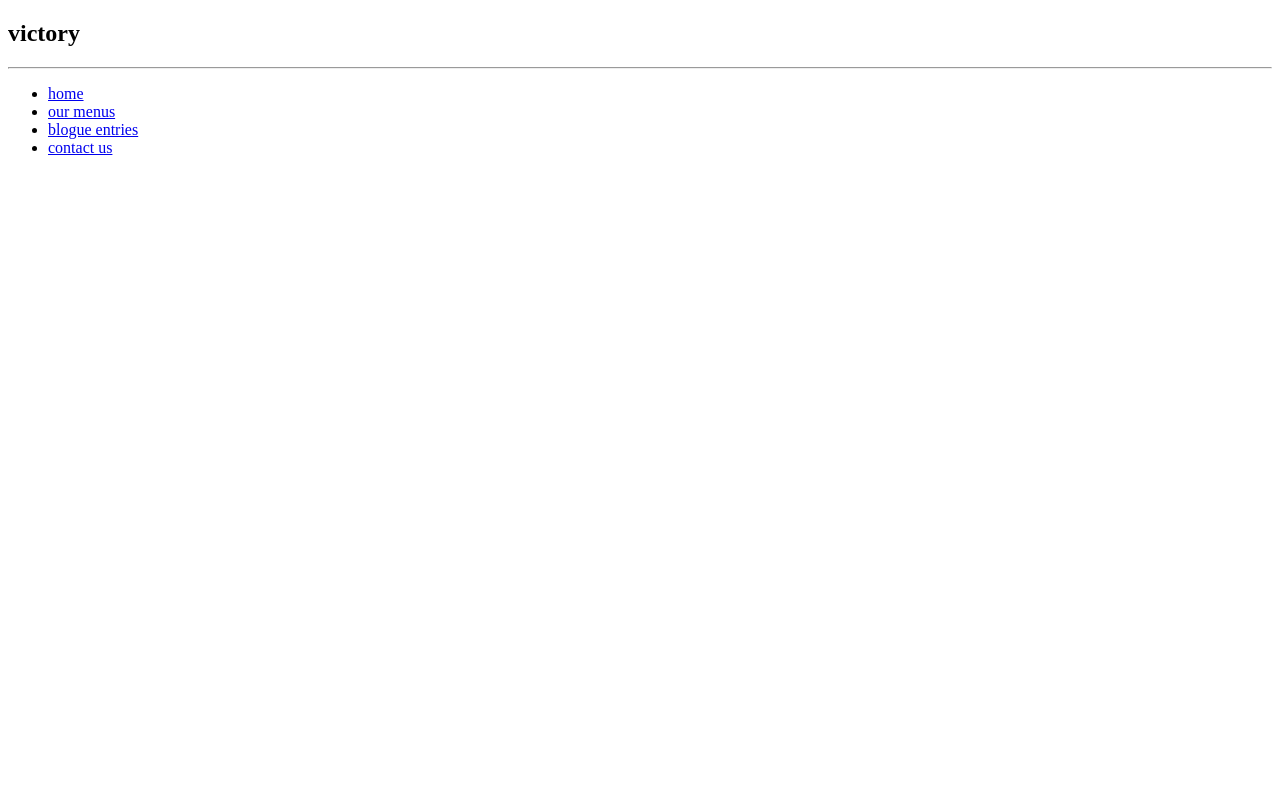
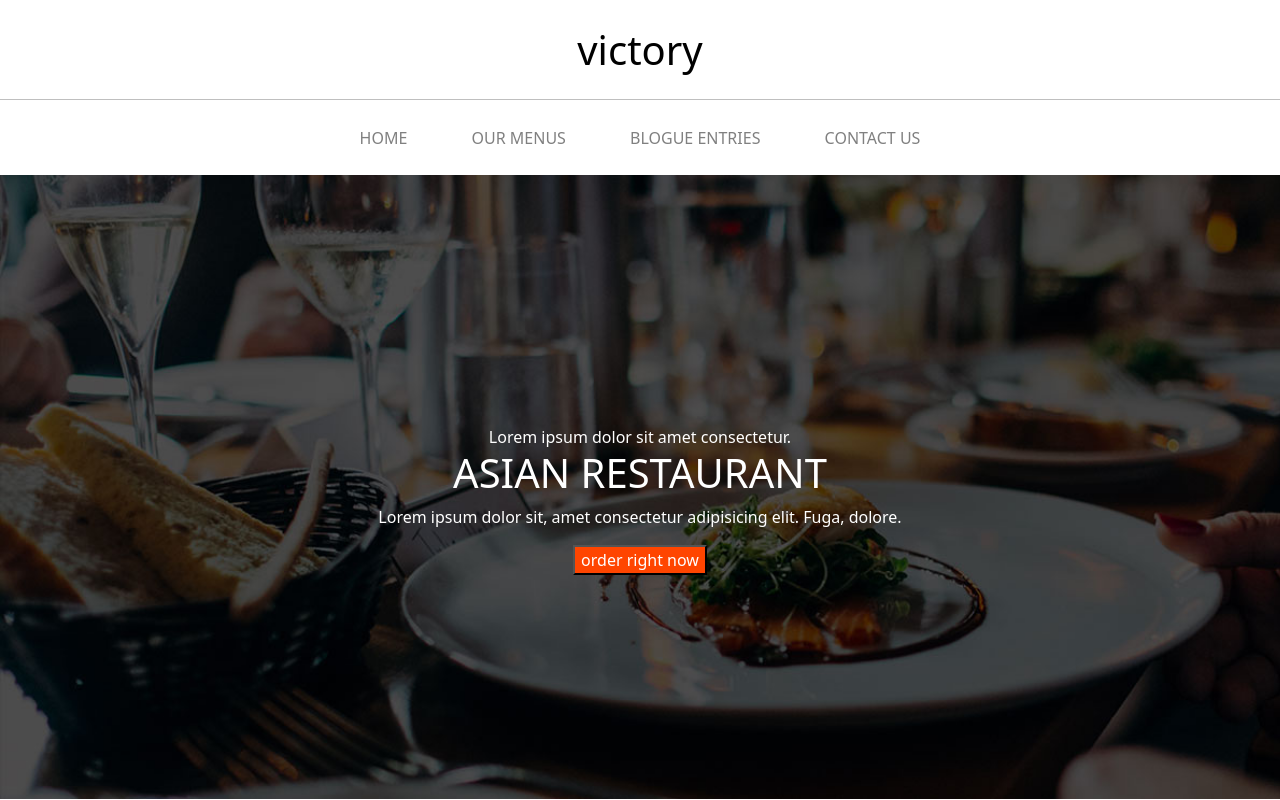
Before and after one commit to herediat/victory-sass, a website: page index.html in a window 1280 px wide. Drawn offline with nearby package versions, Linux system fonts and the light colour scheme.

Commit message:
Header done

```diff
--- a/index.html
+++ b/index.html
@@ -5,33 +5,41 @@
     <meta charset="UTF-8">
     <meta http-equiv="X-UA-Compatible" content="IE=edge">
     <meta name="viewport" content="width=device-width, initial-scale=1.0">
+    <link rel="stylesheet" href="./public/css/app.css">
     <title>Document</title>
 </head>
 <body>
     <header>
-        <nav>
+        <nav class="content">
+           <div class="title">
             <h1>
                 victory
             </h1>
+           </div>
             <hr>
-            <div>
-                <ul>
-                    <li>
-                        <a href="#">home</a>
-                    </li>
-                    <li>
-                        <a href="#">our menus</a>
-                    </li>
-                    <li>
-                        <a href="#">blogue entries</a>
-                    </li>
-                    <li>
-                        <a href="#">contact us</a>
-                    </li>
-                </ul>
+            <div class="list">
+                <a href="#">home</a>
+                <a href="#">our menus</a>
+                <a href="#">blogue entries</a>
+                <a href="#">contact us</a>
             </div>
         </nav>
+        <div class="banner">
+            <div class="banner_content">
+                <span>Lorem ipsum dolor sit amet consectetur.</span>
+                <h1>asian restaurant</h1>
+                <p>
+                    Lorem ipsum dolor sit, amet consectetur adipisicing elit. Fuga, dolore.
+                </p>
+                <button>
+                    <a href="#">order right now</a>
+                </button>
+            </div>
+        </div>
     </header>
+    <section>
+
+    </section>
 </body>
 <script src="./node_modules/bootstrap/dist/js/bootstrap.js"></script>
 <script src="./node_modules/@popperjs/core/dist/umd/popper.js"></script>
--- a/src/sass/modules/_header.sass
+++ b/src/sass/modules/_header.sass
@@ -0,0 +1,42 @@
+header
+    .content
+        color: #eaf0ff
+        .title
+            margin-top: 2%
+            text-align: center
+            color: #000
+        hr
+            margin-top: 2%
+            color: #000
+        .list
+            margin-top: 2%
+            margin-bottom: 2%
+            text-align: center
+            a
+                margin: 30px
+                text-decoration: none
+                text-transform: uppercase
+                color: grey
+header
+    .banner
+        background-image: url(/public/img/banner-bg.jpg)
+        background-size: cover
+        height: 78vh
+
+    .banner
+        span
+            color: #fff
+        h1
+            color: #fff
+            text-transform: uppercase
+        p
+            color: #fff
+        button
+            background: orangered
+            a
+                color: #fff
+                text-decoration: none
+                text-transform: uppercasediv
+    .banner_content
+        text-align: center
+        transform: translate(0, 250px)
```
Also changed, not shown: public/css/app.css, 1 other file.
